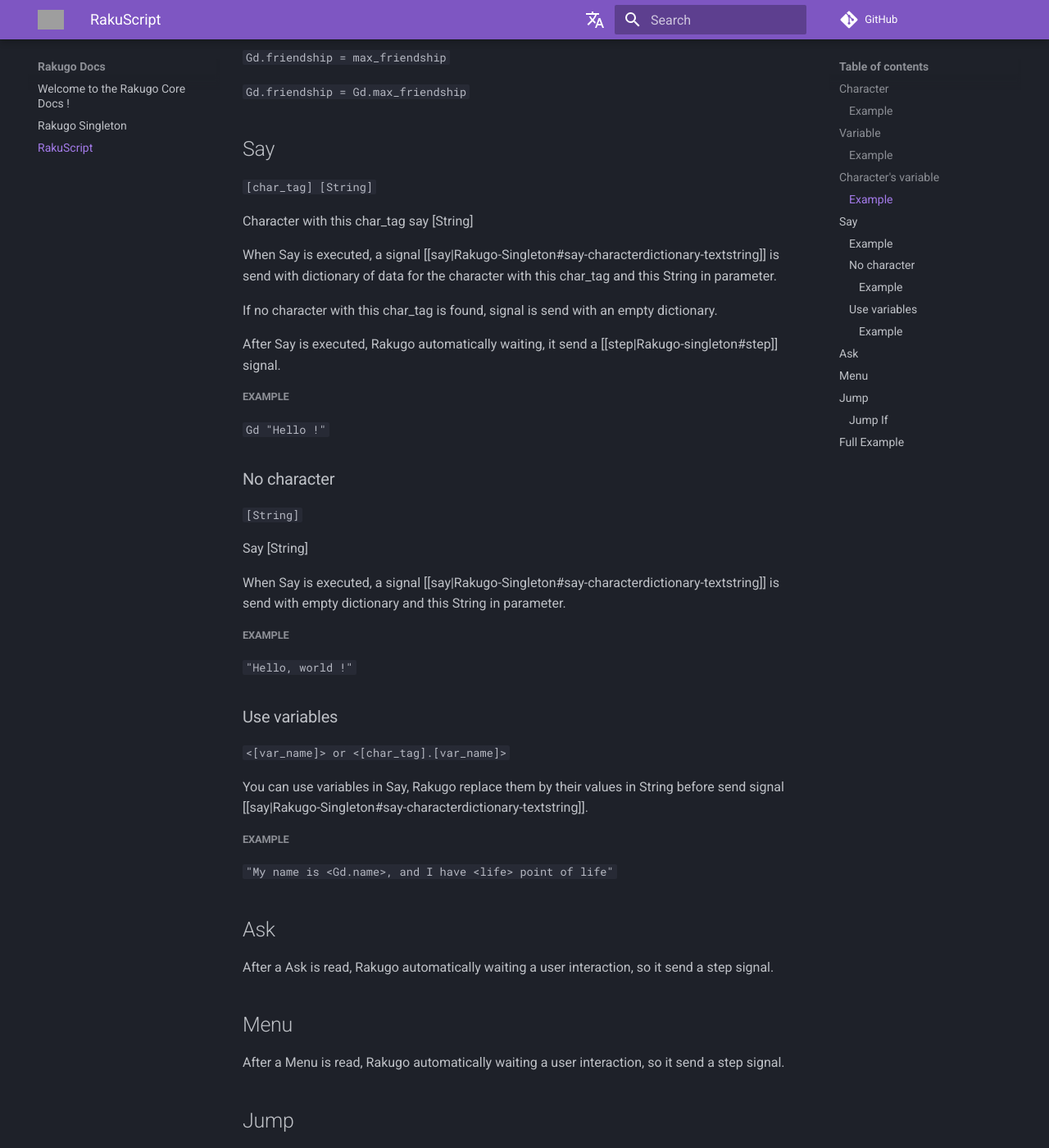
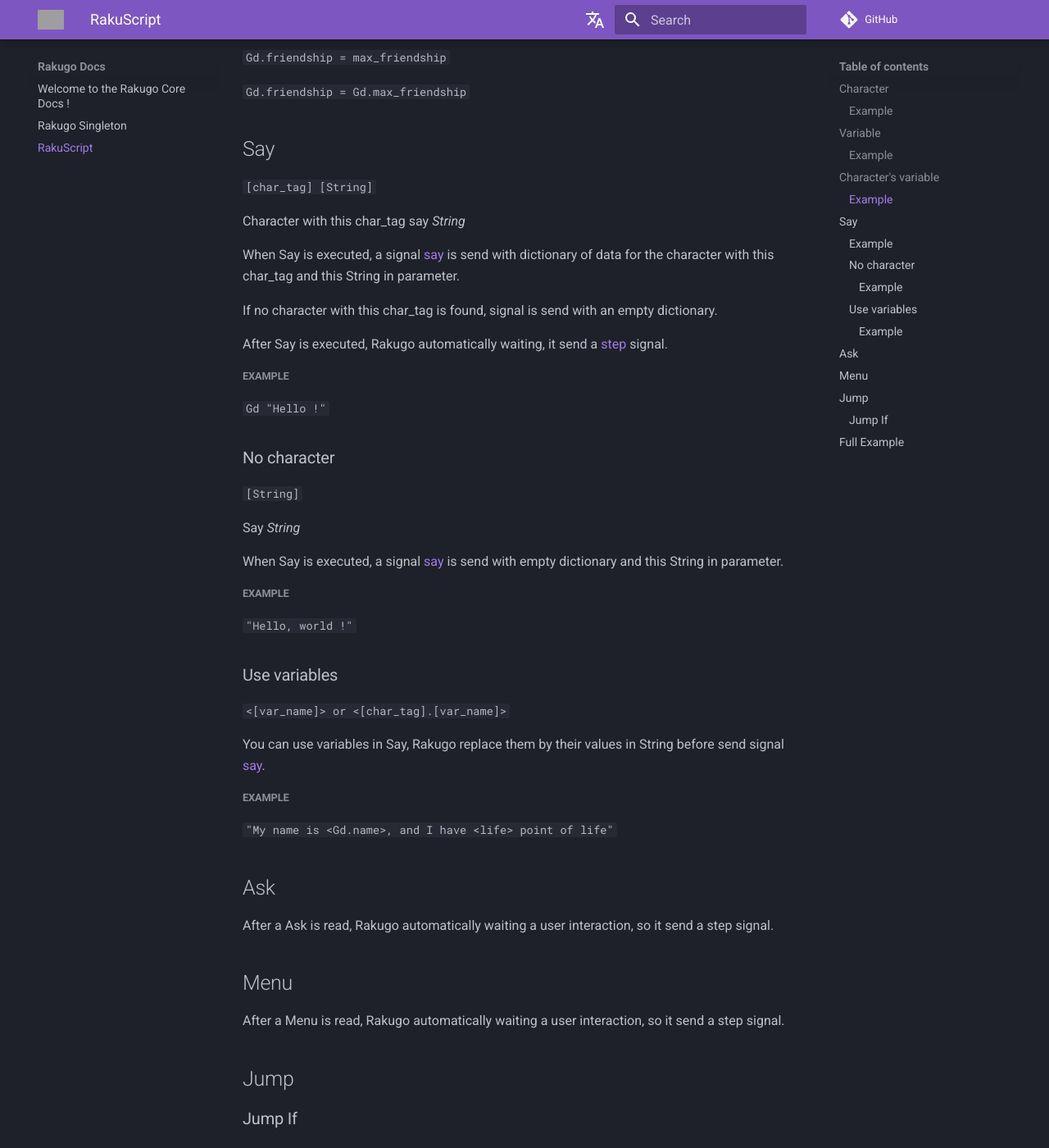
Before and after one commit to rakugoteam/rakugo-docs, an MkDocs documentation site: the page built from docs/rakuscript.md, in a window 1280 px wide and 1400 px high, scrolled down 1364 px. Shown: the whole window at 82% size. Built offline with MkDocs 1.6.1 and Material for MkDocs 9.7.7, drawn with Linux system fonts in a browser that asks for light colours; comment, search, counter and statistics services are not loaded; the version menu is left out; some of the changed text lies outside the part shown; grey boxes are pictures that could not be loaded.

Commit message:
fix links on rakuscript

````diff
--- a/docs/rakuscript.md
+++ b/docs/rakuscript.md
@@ -52,13 +52,13 @@ If this variable already exist on this character, value is replaced by new one.
 ## Say
 ```[char_tag] [String]```
 
-Character with this char_tag say [String]
+Character with this char_tag say *String*
 
-When Say is executed, a signal [[say|Rakugo-Singleton#say-characterdictionary-textstring]] is send with dictionary of data for the character with this char_tag and this String in parameter.
+When Say is executed, a signal [say] is send with dictionary of data for the character with this char_tag and this String in parameter.
 
 If no character with this char_tag is found, signal is send with an empty dictionary.
 
-After Say is executed, Rakugo automatically waiting, it send a [[step|Rakugo-singleton#step]] signal.
+After Say is executed, Rakugo automatically waiting, it send a [step] signal.
 
 ##### Example
 
@@ -66,9 +66,9 @@
 ### No character
 ```[String]```
 
-Say [String]
+Say *String*
 
-When Say is executed, a signal [[say|Rakugo-Singleton#say-characterdictionary-textstring]] is send with empty dictionary and this String in parameter.
+When Say is executed, a signal [say] is send with empty dictionary and this String in parameter.
 
 ##### Example
 
@@ -76,7 +76,7 @@
 ### Use variables
 ```<[var_name]> or <[char_tag].[var_name]>```
 
-You can use variables in Say, Rakugo replace them by their values in String before send signal [[say|Rakugo-Singleton#say-characterdictionary-textstring]].
+You can use variables in Say, Rakugo replace them by their values in String before send signal [say].
 
 ##### Example
 
````
Also changed, not shown: other parts of docs/rakuscript.md (+5 -1 lines).
